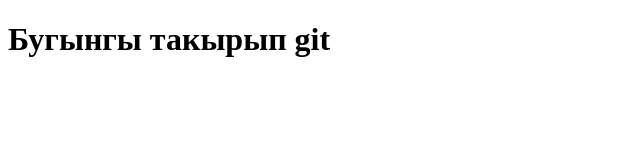
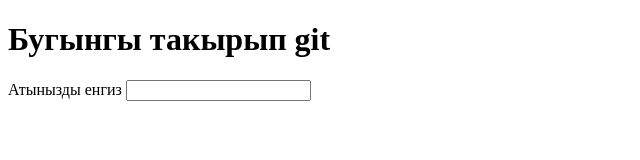
Before and after one commit to YERASYL796/git-type, a plain HTML site: page index.html in a window 1280 px wide. Shown: the whole page, without its empty margins (0-640 px from the left). Drawn offline with Linux system fonts and the light colour scheme.

Commit message:
form action  озгерды

```diff
--- a/index.html
+++ b/index.html
@@ -7,5 +7,9 @@
 </head>
 <body>
     <h1>Бугынгы такырып git</h1>
+    <form action="">
+        <label for="">Атынызды енгиз</label>
+        <input type="text">
+    </form>
 </body>
 </html>
```
